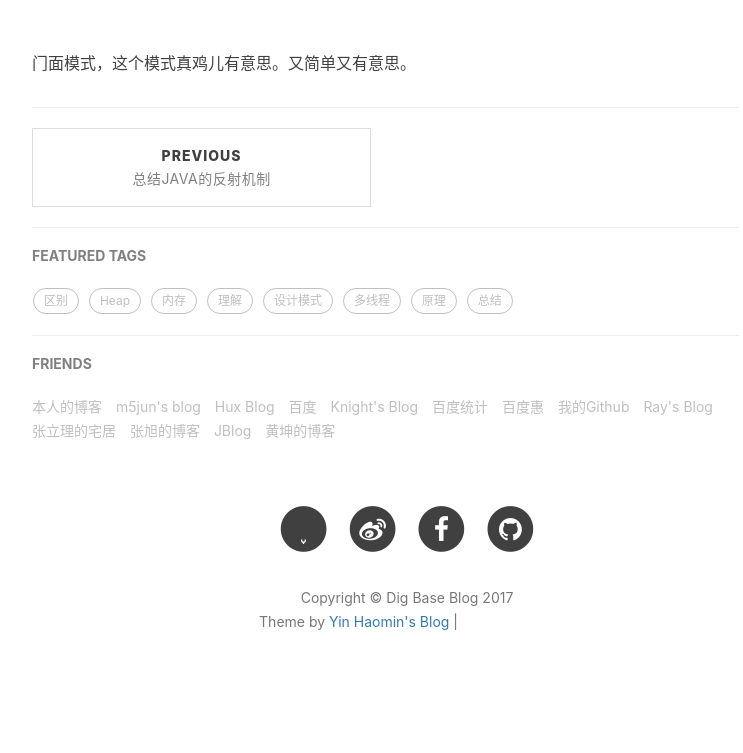
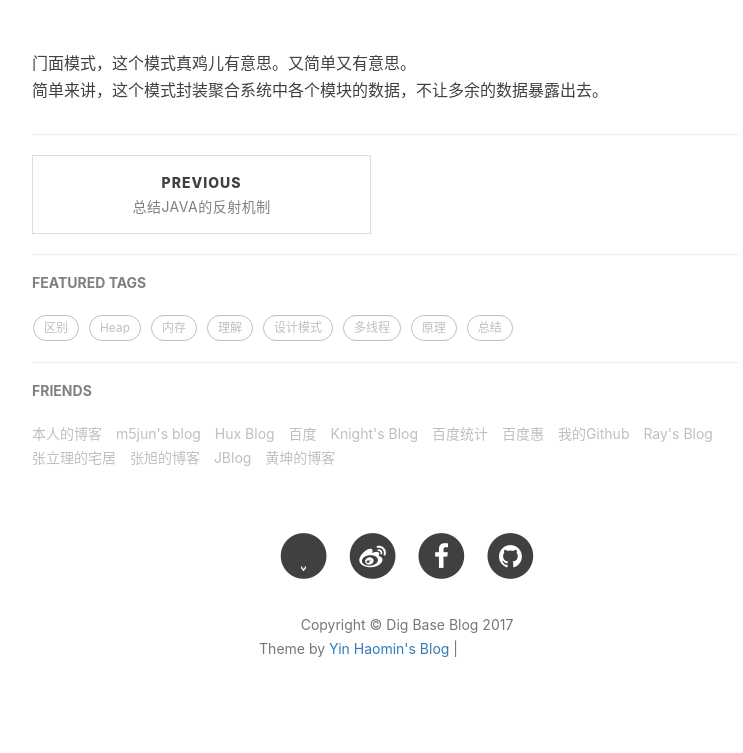
Before and after one commit to baiscjava/basicjava.github.io, a Jekyll site: the page built from _posts/2017-11-14-设计模式之门面模式.md, in a window 1280 px wide. Shown: the part 457-1210 px from the top of the page, without its empty margins (233-976 px from the left). Built offline with Jekyll 4.4.1, drawn with Linux system fonts in a browser that asks for light colours; nearby versions of some CDN libraries; comment, search, counter and statistics services are not loaded; before the commit the page ends 1183 px from its top, so only the background shows below that; grey boxes are pictures that could not be loaded.

Commit message:
Update 2017-11-14-设计模式之门面模式.md

```diff
--- a/_posts/2017-11-14-设计模式之门面模式.md
+++ b/_posts/2017-11-14-设计模式之门面模式.md
@@ -9,3 +9,4 @@ tags:
 ---
 
 门面模式，这个模式真鸡儿有意思。又简单又有意思。<br>
+简单来讲，这个模式封装聚合系统中各个模块的数据，不让多余的数据暴露出去。<br>
```
